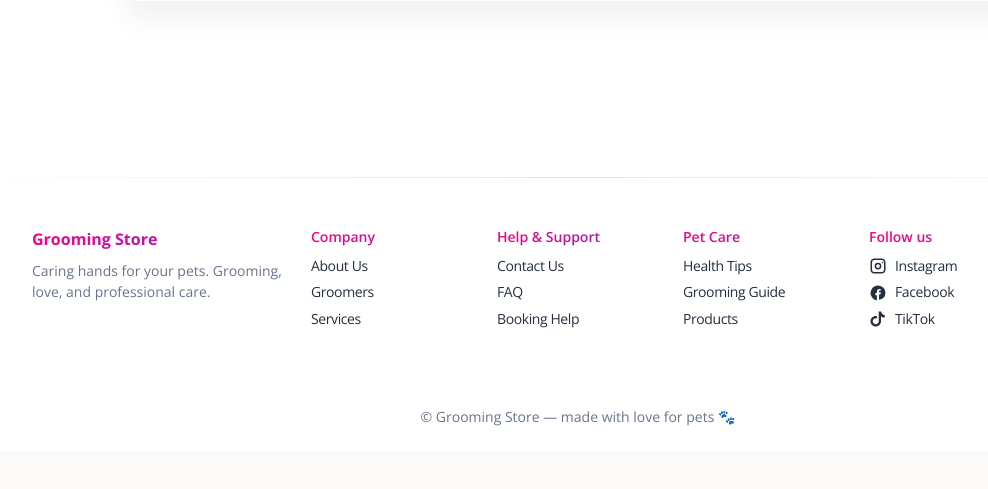
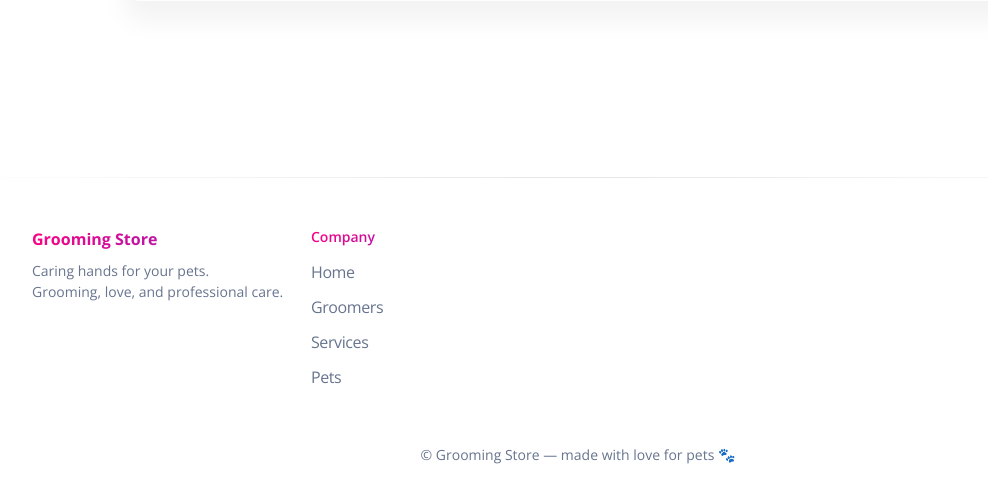
Before and after one commit to HamsterKate/grooming-store, a Django app: page /groomers/1/delete/ in a window 1280 px wide. Shown: the part 423-912 px from the top of the page, without its empty margins (62-1050 px from the left). Before the commit the page ends 849 px from the top, so only its background shows below. Run offline with Django 5.2, Linux system fonts and the light colour scheme; a user stored in the database is signed in; data comes from the database, SQL or seed files in the repository; some libraries are stand-ins or nearby versions.

Commit message:
Remove all unnecessary links from your website footer

```diff
--- a/templates/includes/footer.html
+++ b/templates/includes/footer.html
@@ -11,7 +11,7 @@
         </h6>
 
         <p class="text-sm">
-          Caring hands for your pets. Grooming, love, and professional care.
+          Caring hands for your pets. <br>Grooming, love, and professional care.
         </p>
       </div>
 
@@ -19,70 +19,13 @@
       <div class="col-lg-2 col-md-6 col-6">
         <h6 class="text-gradient text-primary text-sm">Company</h6>
         <ul class="flex-column ms-n3 nav">
-          <li class="nav-item"><a class="nav-link" href="#">About Us</a></li>
-          <li class="nav-item"><a class="nav-link" href="#">Groomers</a></li>
-          <li class="nav-item"><a class="nav-link" href="#">Services</a></li>
+          <li><a class="dropdown-item" href="{% url 'store:index' %}">Home</a></li>
+          <li><a class="dropdown-item" href="{% url 'store:groomer-list' %}">Groomers</a></li>
+          <li><a class="dropdown-item" href="{% url 'store:service-list' %}">Services</a></li>
+          <li><a class="dropdown-item" href="{% url 'store:pet-list' %}">Pets</a></li>
         </ul>
       </div>
 
-      <!-- HELP -->
-      <div class="col-lg-2 col-md-6 col-6">
-        <h6 class="text-gradient text-primary text-sm">Help & Support</h6>
-        <ul class="flex-column ms-n3 nav">
-          <li class="nav-item"><a class="nav-link" href="#">Contact Us</a></li>
-          <li class="nav-item"><a class="nav-link" href="#">FAQ</a></li>
-          <li class="nav-item"><a class="nav-link" href="#">Booking Help</a></li>
-        </ul>
-      </div>
-
-      <!-- PET CARE -->
-      <div class="col-lg-2 col-md-6 col-6">
-        <h6 class="text-gradient text-primary text-sm">Pet Care</h6>
-        <ul class="flex-column ms-n3 nav">
-          <li class="nav-item"><a class="nav-link" href="#">Health Tips</a></li>
-          <li class="nav-item"><a class="nav-link" href="#">Grooming Guide</a></li>
-          <li class="nav-item"><a class="nav-link" href="#">Products</a></li>
-        </ul>
-      </div>
-
-      <!-- FOLLOW US -->
-			<div class="col-md-3 mb-4 me-auto">
-			  <h6 class="text-gradient text-primary text-sm">Follow us</h6>
-
-			  <ul class="nav flex-column ms-n3">
-
-			    <!-- Instagram -->
-			    <li class="nav-item">
-			      <a class="nav-link d-flex align-items-center gap-2" href="#">
-			        <svg width="18" height="18" viewBox="0 0 24 24" fill="currentColor">
-			          <path d="M7 2C4.24 2 2 4.24 2 7v10c0 2.76 2.24 5 5 5h10c2.76 0 5-2.24 5-5V7c0-2.76-2.24-5-5-5H7zm10 2a3 3 0 0 1 3 3v10a3 3 0 0 1-3 3H7a3 3 0 0 1-3-3V7a3 3 0 0 1 3-3h10zm-5 3.5A4.5 4.5 0 1 0 16.5 12 4.5 4.5 0 0 0 12 7.5zm0 2A2.5 2.5 0 1 1 9.5 12 2.5 2.5 0 0 1 12 9.5zM17.8 6.2a1 1 0 1 0 1 1 1 1 0 0 0-1-1z"/>
-			        </svg>
-			        Instagram
-			      </a>
-			    </li>
-
-			    <!-- Facebook -->
-			    <li class="nav-item">
-			      <a class="nav-link d-flex align-items-center gap-2" href="#">
-			        <svg width="18" height="18" viewBox="0 0 24 24" fill="currentColor">
-			          <path d="M22 12a10 10 0 1 0-11.5 9.9v-7h-2v-3h2v-2c0-2.2 1.3-3.4 3.3-3.4.9 0 1.8.1 1.8.1v2h-1c-1 0-1.3.6-1.3 1.2v1.1h2.4l-.4 3h-2v7A10 10 0 0 0 22 12z"/>
-			        </svg>
-			        Facebook
-			      </a>
-			    </li>
-
-			    <!-- TikTok -->
-			    <li class="nav-item">
-			      <a class="nav-link d-flex align-items-center gap-2" href="#">
-			        <svg width="18" height="18" viewBox="0 0 24 24" fill="currentColor">
-			          <path d="M16 2c.6 2.6 2.2 4.5 5 5v3c-2.2 0-4.1-.7-5-1.7V15c0 3.9-3.1 7-7 7s-7-3.1-7-7 3.1-7 7-7c.6 0 1.2.1 1.8.3v3.2c-.6-.3-1.2-.5-1.8-.5-2.2 0-4 1.8-4 4s1.8 4 4 4 4-1.8 4-4V2h3z"/>
-			        </svg>
-			        TikTok
-			      </a>
-			    </li>
-
-			  </ul>
-			</div>
 
       <!-- COPYRIGHT -->
       <div class="col-12">
```
